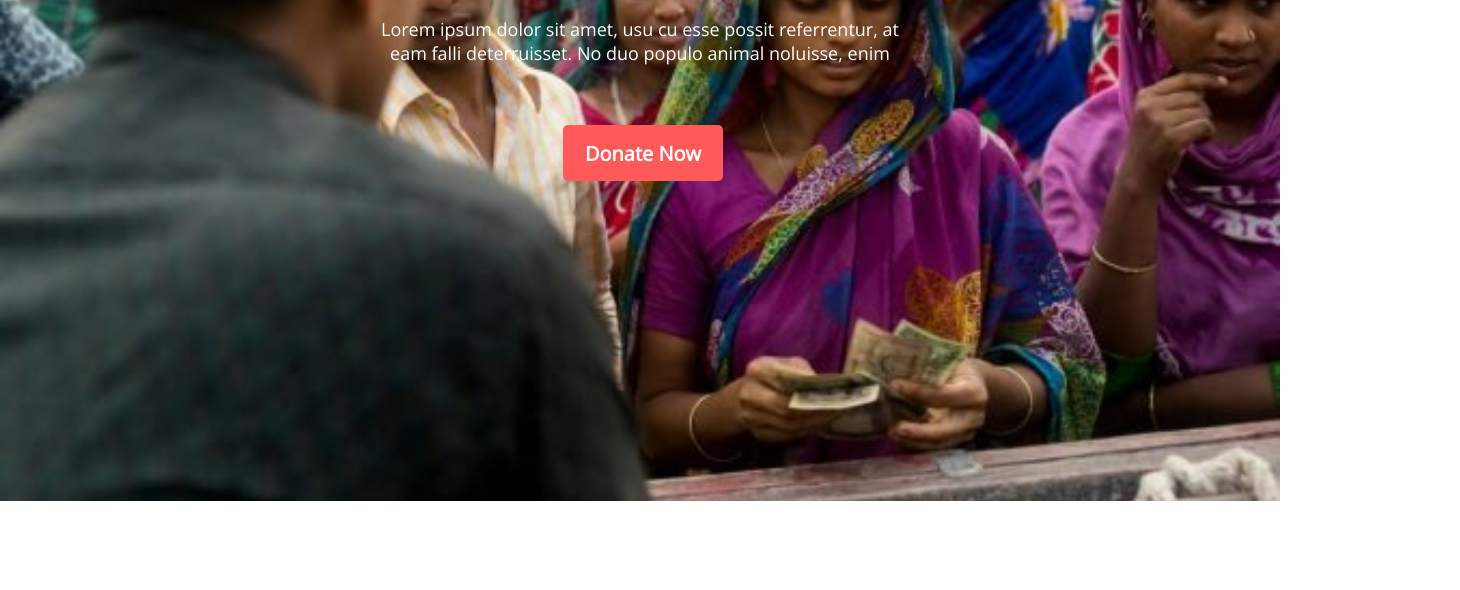
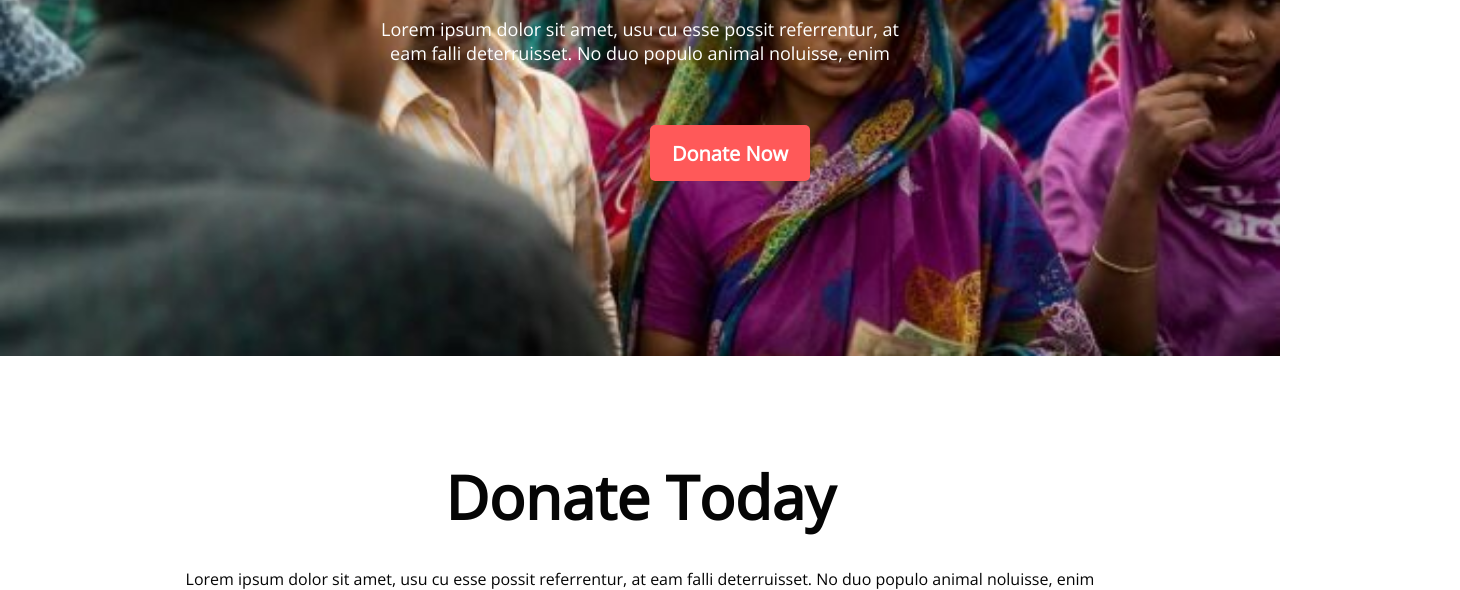
Before and after one commit to SharikaJahanAunto/donate-website, a plain HTML site: page index.html in a window 1280 px wide. Shown: the part 299-889 px from the top of the page, 1460 px wide, since content can reach past the window. Before the commit the page ends 800 px from the top, so only its background shows below. Drawn offline with nearby package versions, Linux system fonts and the light colour scheme.

Commit message:
added second content

```diff
--- a/index.html
+++ b/index.html
@@ -10,14 +10,20 @@
 </head>
 <body>
     <header>
-        <div>
+        <div class="heading content">
             <h1 class="header-title">Let’s Help Those Who Are More In Need</h1>
             <p class="header-paragraph">Lorem ipsum dolor sit amet, usu cu esse possit referrentur, at eam falli deterruisset. No duo populo animal noluisse, enim</p>
+            <button class="btn-primary">Donate Now</button>
         </div>
-        <button class="btn-primary">Donate Now</button>
     </header>
     <main>
+        <section>
+            <div class="second-content">
+                <h1 class="second-title">Donate Today</h1>
+                <p>Lorem ipsum dolor sit amet, usu cu esse possit referrentur, at eam falli deterruisset. No duo populo animal noluisse, enim</p>
 
+            </div>
+        </section>
     </main>
     <footer>
 
--- a/styles/donate.css
+++ b/styles/donate.css
@@ -5,15 +5,19 @@
 
 /* header styles */
 header {
-    position: absolute;
     background-image: url('../images/donation1.jpg');
     background-repeat: no-repeat;
-    background-size: cover;
+    background-size: 100%;
     width: 100%;
     height: 100%;
     align-items: center;
+    padding-bottom: 300px 500px;
 }
+/* background: linear-gradient(360deg, #121212 0%, rgba(18, 18, 18, 0) 100%); */
 
+.heading-content{
+    align-items: center;
+}
 .header-title {
     font-weight: 700;
     font-size: 65px;
@@ -33,12 +37,23 @@ header {
 .btn-primary {
     background: #FF5959;
     border-radius: 5px;
-    align-items: center;
     width: 160px;
     height: 56px;
     font-weight: 600;
     font-size: 20px;
     border: 0;
     color: #FFFFFF;
-    margin: 10px 563px 175px;
+    margin: 10px 650px 175px;
 }
+/* main styles */
+ div.second-content{
+    text-align: center;
+    margin-top: 100px;
+    color: #050505;
+}
+.second-title{
+    font-size: 60px;
+    font-weight: 700;
+    margin-bottom: 30px;
+
+}
```
